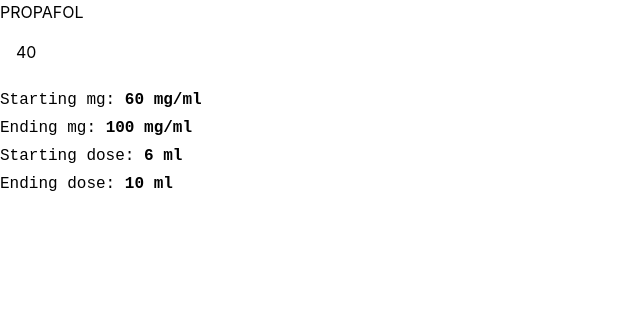
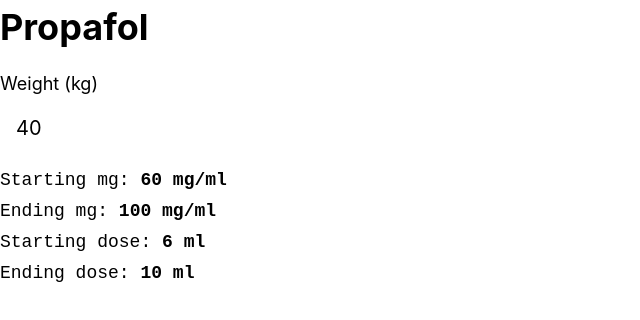
Before and after one commit to ByronGuina/drugly, a Next.js app: page /drugs/propafol in a window 1280 px wide. Shown: the top 320 px of the page, without its empty margins (0-640 px from the left). Built offline with nearby package versions, Linux system fonts and the light colour scheme.

Commit message:
Drug page v2

```diff
--- a/components/drug-output.tsx
+++ b/components/drug-output.tsx
@@ -5,5 +5,5 @@ type Props = {
 }
 
 export const DrugOutput = ({ children }: Props) => {
-    return <p className="font-mono">{children}</p>
+    return <p className="text-lg font-mono">{children}</p>
 }
--- a/pages/_app.tsx
+++ b/pages/_app.tsx
@@ -38,7 +38,7 @@ const MyApp = ({ Component, pageProps }) => {
                 <link rel="shortcut icon" type="image/png" href="/favicon.png" />
                 <link rel="apple-touch-icon" href="/favicon.png" />
             </Head>
-            <div className="designed by byron overflow-x-hidden">
+            <div className="designed by byron">
                 <Component {...pageProps} />
             </div>
         </>
--- a/pages/drugs/[drug].tsx
+++ b/pages/drugs/[drug].tsx
@@ -2,6 +2,7 @@ import * as React from 'react'
 import { formulas, Drugs } from '@formulas/root'
 import { GetStaticPaths, GetStaticProps } from 'next'
 import { DrugOutput } from '@components/drug-output'
+import { sentenceCase } from '@utils/sentenceCase'
 
 type Props = {
     drug: Drugs
@@ -17,10 +18,11 @@ export default function RangeDrugTemplate({ drug }: Props) {
 
     return (
         <div className="flex flex-col space-y-4">
+            <h1 className="text-4xl font-bold">{sentenceCase(drug)}</h1>
             <div className="flex flex-col items-start space-y-2">
-                <label>{drug.toUpperCase()}</label>
+                <label className="text-lg">Weight (kg)</label>
                 <input
-                    className="px-4 py-2 rounded-lg"
+                    className="px-4 py-2 rounded-lg text-xl"
                     min="1"
                     type="number"
                     step={1}
--- a/pages/index.tsx
+++ b/pages/index.tsx
@@ -1,12 +1,7 @@
 import * as React from 'react'
 import { formulas } from '@formulas/root'
 import Link from 'next/link'
-
-const sentenceCase = (str: string) => {
-    if (!str) return false
-
-    return str.replace(/\w\S*/g, txt => txt.charAt(0).toUpperCase() + txt.substr(1).toLowerCase())
-}
+import { sentenceCase } from '@utils/sentenceCase'
 
 // TODO:
 // Create route for each drug statically
--- a/tsconfig.json
+++ b/tsconfig.json
@@ -25,7 +25,8 @@
             "@components/*": ["components/*"],
             "@pages/*": ["pages/*"],
             "@styles/*": ["styles/*"],
-            "@formulas/*": ["formulas/*"]
+            "@formulas/*": ["formulas/*"],
+            "@utils/*": ["utils/*"]
         }
     },
     "exclude": ["node_modules"],
--- /dev/null
+++ b/utils/sentenceCase.ts
@@ -0,0 +1,5 @@
+export const sentenceCase = (str: string) => {
+    if (!str) return false
+
+    return str.replace(/\w\S*/g, txt => txt.charAt(0).toUpperCase() + txt.substr(1).toLowerCase())
+}
```
